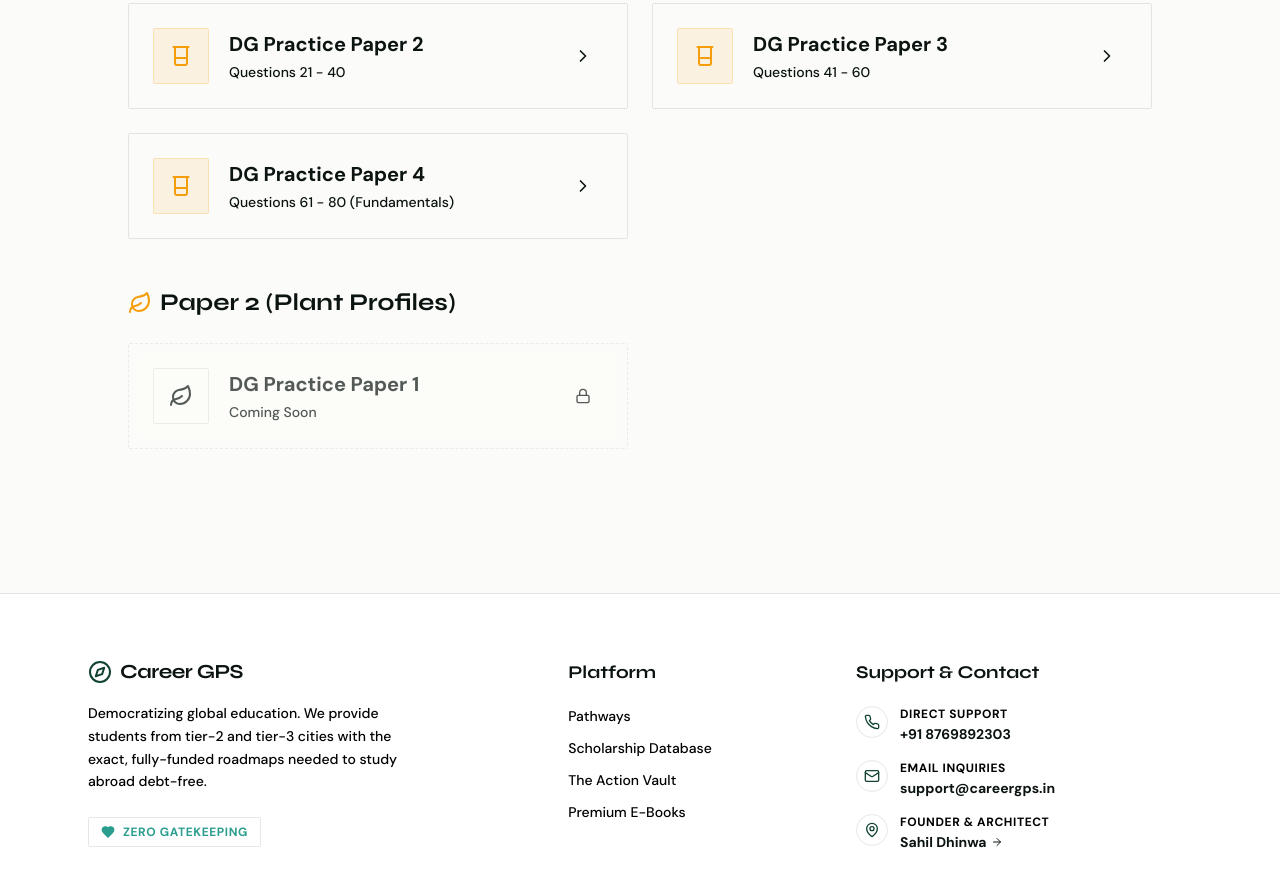
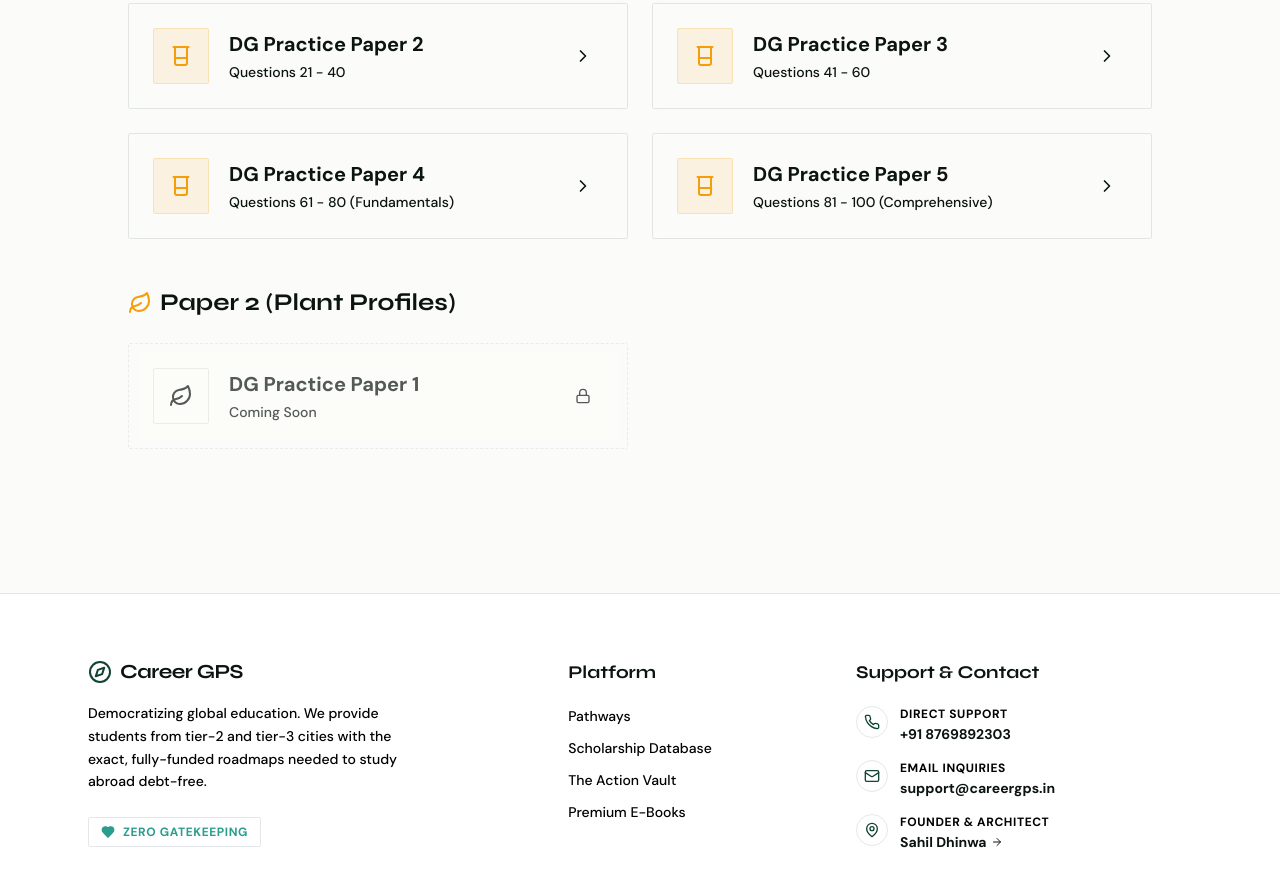
Before and after one commit to SahilDhinwa/Career-gps2.0, a Next.js app: page /mcq-practice/dravyaguna in a window 1280 px wide. Shown: the part 960-1847 px from the top of the page. Built offline with nearby package versions, Linux system fonts and the light colour scheme; no server answers.

Commit message:
Update page.tsx

```diff
--- a/app/mcq-practice/dravyaguna/page.tsx
+++ b/app/mcq-practice/dravyaguna/page.tsx
@@ -30,7 +30,8 @@ const PAPER_1_PRACTICE_TESTS = [
   { id: "test-2", title: "DG Practice Paper 2", subtitle: "Questions 21 - 40", link: "/mcq-practice/dravyaguna/paper-1/test-2" },
   { id: "test-3", title: "DG Practice Paper 3", subtitle: "Questions 41 - 60", link: "/mcq-practice/dravyaguna/paper-1/test-3" },
   { id: "test-4", title: "DG Practice Paper 4", subtitle: "Questions 61 - 80 (Fundamentals)", link: "/mcq-practice/dravyaguna/paper-1/test-4" },
-];
+  { id: "test-5", title: "DG Practice Paper 5", subtitle: "Questions 81 - 100 (Comprehensive)", link: "/mcq-practice/dravyaguna/paper-1/test-5" }, // Added here!
+  ];
 
 const PAPER_2_TESTS = [
   { id: "p2-test-1", title: "DG Practice Paper 1", subtitle: "Coming Soon", status: "locked" }
```
